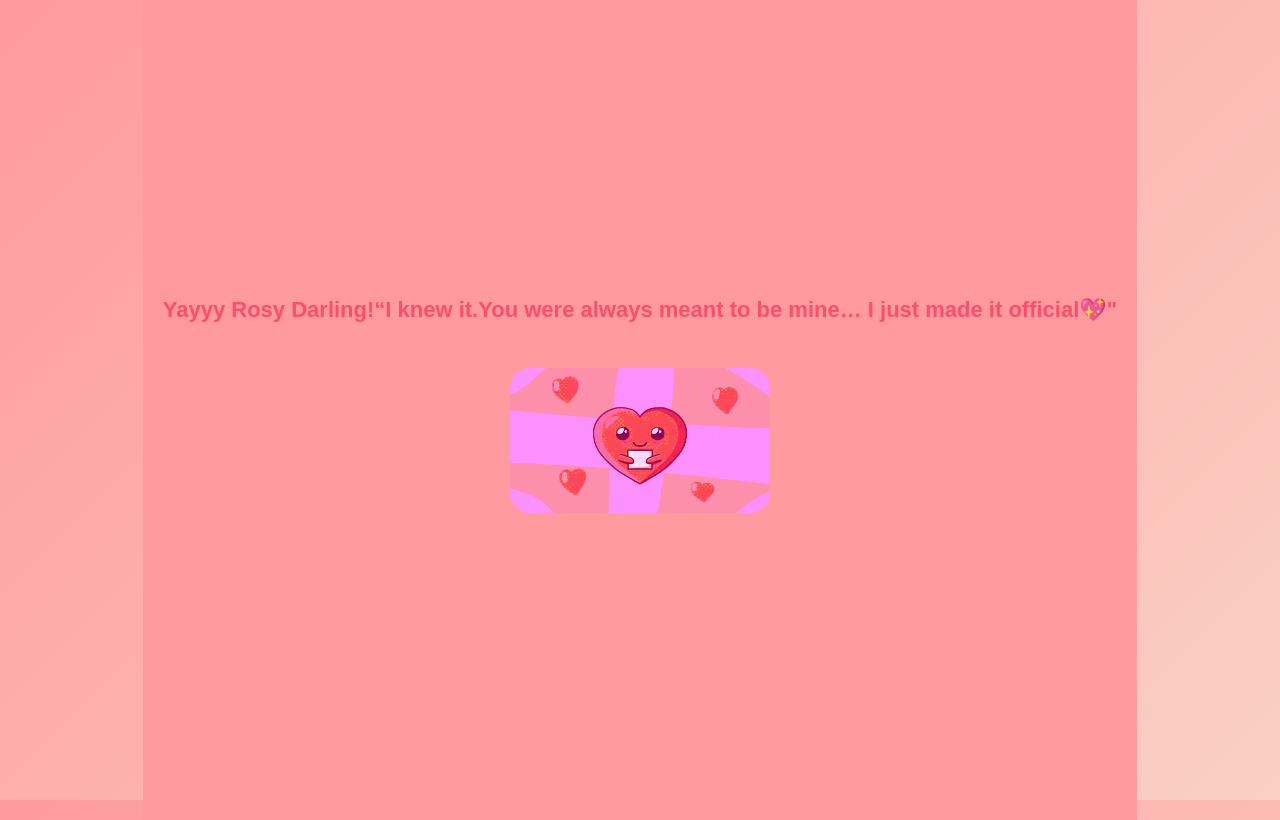
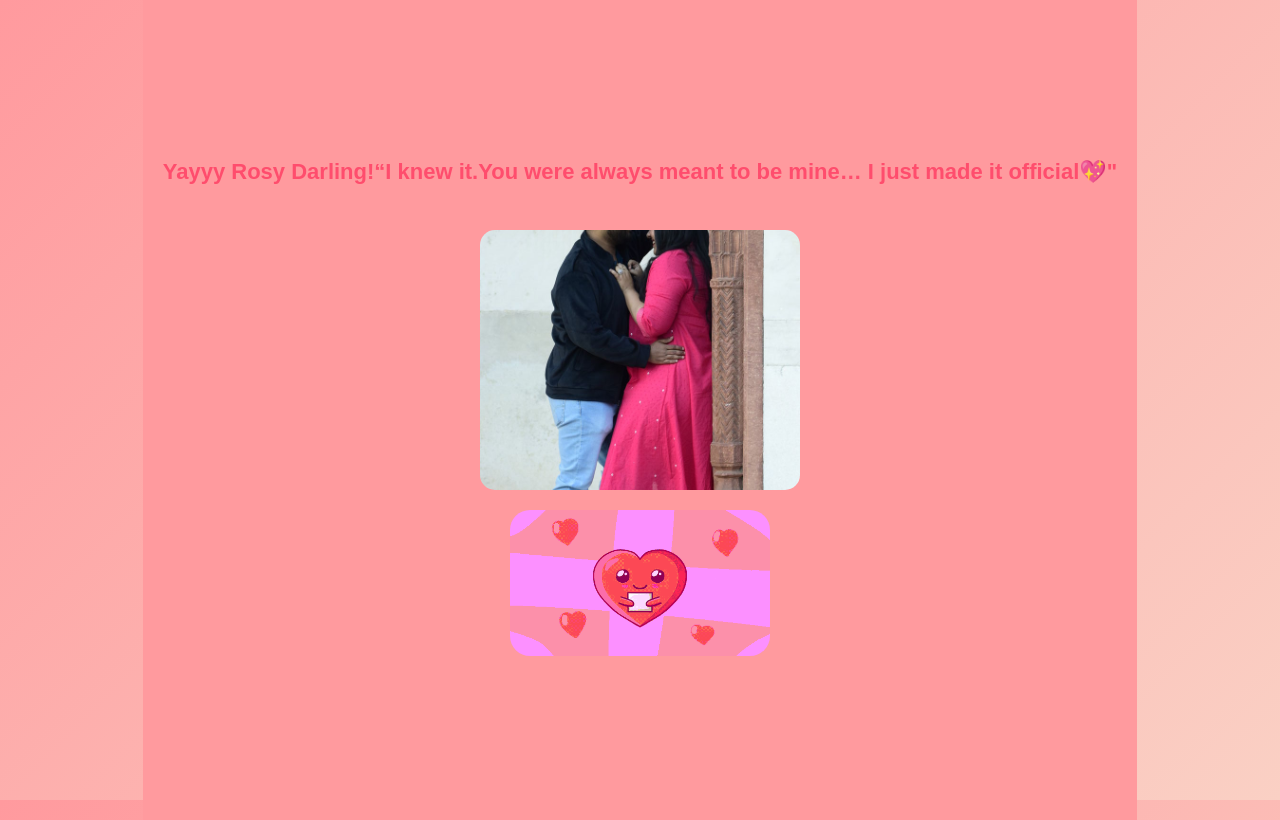
Before and after one commit to anshumansasmal4-sys/8-FEB, a plain HTML site: page index.html in a window 1280 px wide. Both pictures are taken after a click on the button "Yes". Drawn offline with Linux system fonts and the light colour scheme.

Commit message:
Update index.html

```diff
--- a/index.html
+++ b/index.html
@@ -17,7 +17,7 @@ body {
 }
 .card {
   background: white;
-  padding: 20px 20px 30px 20px;
+  padding: 30px;
   border-radius: 20px;
   text-align: center;
   box-shadow: 0 10px 30px rgba(0,0,0,0.2);
@@ -25,16 +25,9 @@ body {
   max-width: 380px;
   position: relative;
 }
-.main-photo {
-  width: 100%;
-  max-height: 260px;
-  object-fit: cover;
-  border-radius: 15px;
-  margin-bottom: 15px;
-}
 h1 {
   color: #ff4d6d;
-  margin: 10px 0 25px 0;
+  margin-bottom: 25px;
   font-size: 22px;
 }
 .buttons {
@@ -62,14 +55,21 @@ button {
   background: #ddd;
   position: absolute;
 }
+.main-photo {
+  width: 100%;
+  max-width: 320px;
+  max-height: 260px;
+  object-fit: cover;
+  border-radius: 15px;
+  display: block;
+  margin-top: 20px;
+}
 </style>
 </head>
 <body>
 
 <div class="card">
-  <!-- Your couple photo -->
-  <img src="photo.jpg" alt="Us" class="main-photo">
-
+  <!-- FIRST PAGE: only question + buttons -->
   <h1>Abhipsa!, will you be my Valentine?</h1>
 
   <div class="buttons">
@@ -82,10 +82,10 @@ button {
 const noBtn = document.getElementById("noBtn");
 const buttonsWrapper = document.querySelector(".buttons");
 
-// make "No" button run in a small circle around "Yes"
 let angle = 0;
-const radius = 80; // distance from Yes button
+const radius = 80;
 
+// make the No button move around Yes
 function moveNoButton() {
   const centerX = buttonsWrapper.clientWidth / 2;
   const centerY = buttonsWrapper.clientHeight / 2;
@@ -96,12 +96,11 @@ function moveNoButton() {
   noBtn.style.left = x + "px";
   noBtn.style.top = y + "px";
 
-  angle += 0.4; // speed of rotation
+  angle += 0.4;
 }
-
-// start teasing movement
 setInterval(moveNoButton, 120);
 
+// SECOND PAGE: show photo + gif after Yes
 function yesClick() {
   document.body.innerHTML = `
   <div style="
@@ -116,6 +115,15 @@ function yesClick() {
     padding:20px;
   ">
     <h1>Yayyy Rosy Darling!“I knew it.You were always meant to be mine… I just made it official💖"</h1>
+
+    <!-- big couple photo -->
+    <img
+      src="photo.jpg"
+      alt="Us"
+      class="main-photo"
+    >
+
+    <!-- gif below the photo -->
     <img
       src="love.gif"
       alt="Our GIF"
```
